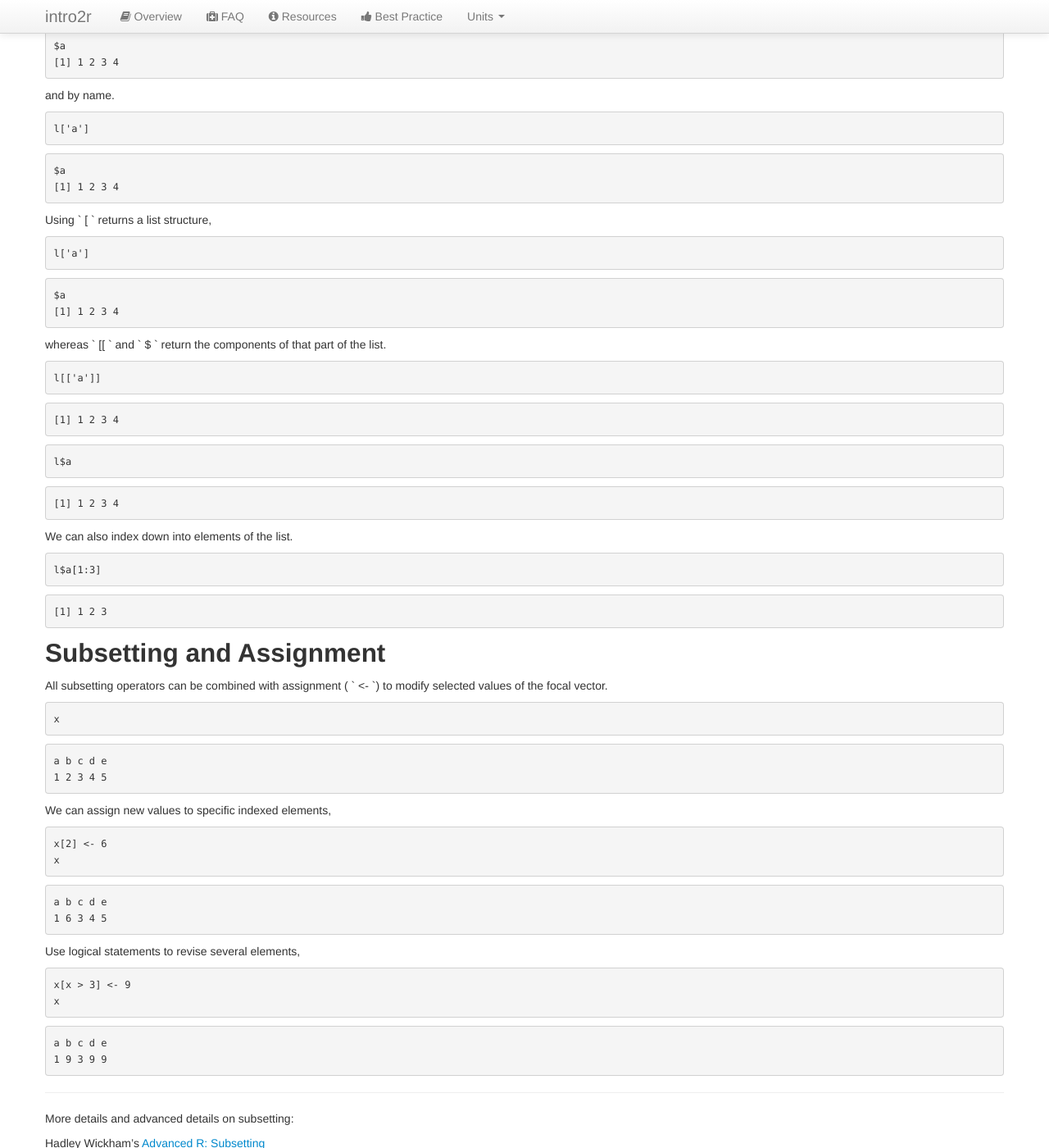
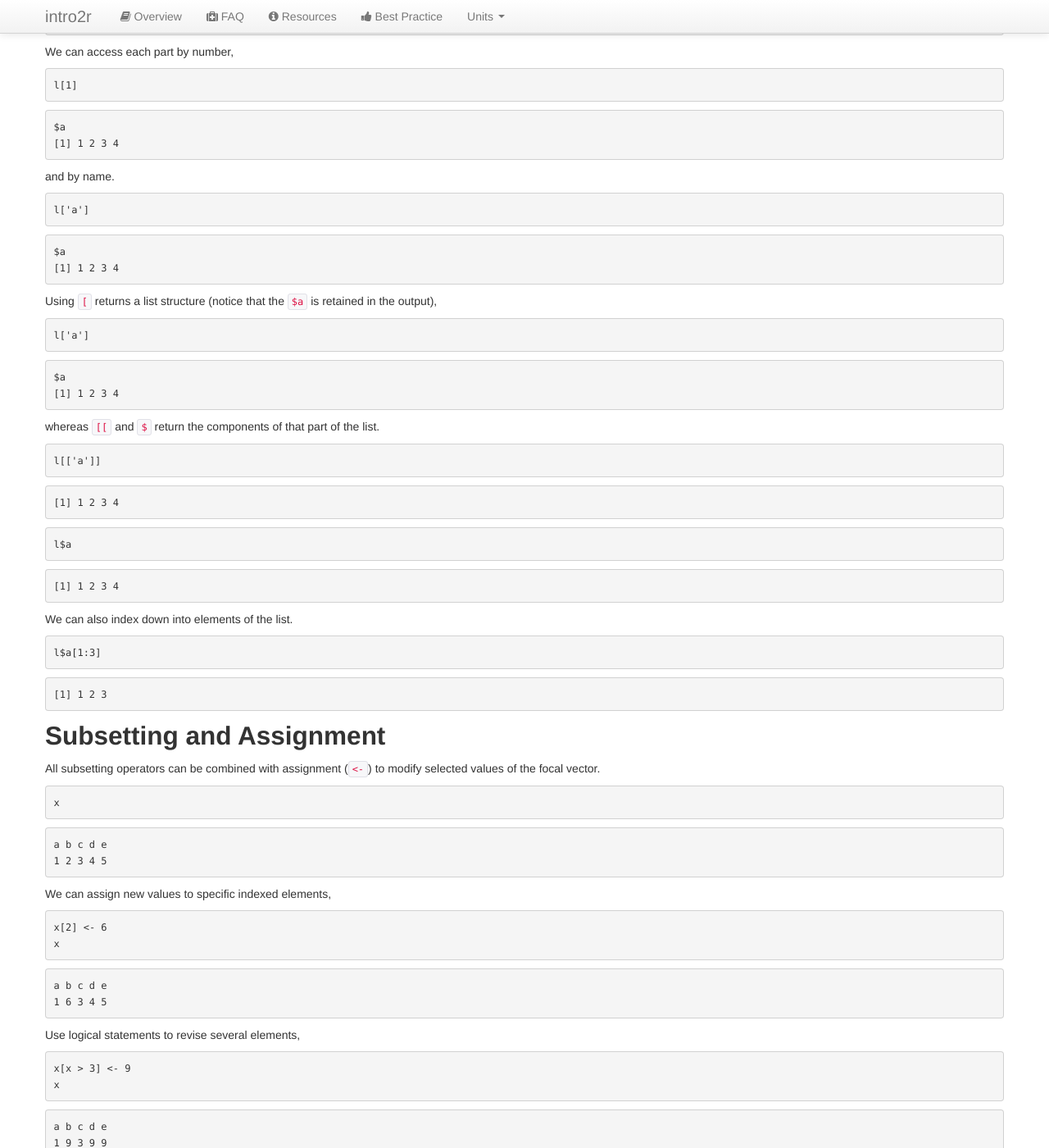
Before and after one commit to intro2r/intro2r, a Jekyll site: the page built from unit2/subsetting-and-indexing.md, in a window 1280 px wide and 1400 px high, scrolled down 5806 px. Shown: the whole window at 82% size. Built offline with Jekyll 4.4.1, drawn with Linux system fonts in a browser that asks for light colours; some of the changed text lies outside the part shown.

Commit message:
Update subsetting-and-indexing.md

````diff
--- a/unit2/subsetting-and-indexing.md
+++ b/unit2/subsetting-and-indexing.md
@@ -164,7 +165,7 @@ m
 
 You can subset matrices (2d) and arrays (>2d) higher-dimensional structures very simply with an extension of the method
 used to index atomic vectors, by giving the 'coordinate' of each element, using brackets (`[`) as before, separated by commas.
-E.g., for a 2d matrix: ` [row, col] `.
+E.g., for a 2d matrix: `[row, col]`.
 
 ```r
 m[1, 1]
@@ -196,7 +198,7 @@ As with atomic vectors, we can use positive integers, negative integers, logical
 ## Subsetting data frames
 
 ```r
-df <- data.frame(sample_id = c('i', 'ii', 'iii', 'iv'), x = c(1,2,3,4), y = c(5, 6, 7, 8))
+df <- data.frame(sample_id = c('i', 'ii', 'iii', 'iv'), x = c(1, 2, 3, 4), y = c(5, 6, 7, 8))
 df
 ```
 ```
@@ -266,7 +271,7 @@ df['x']
 4 4
 ```
 
-### Other operators: `[ ` vs ` [[ ` and ` $ `
+### Other operators: ` [ ` vs ` [[ ` and ` $ `
 
 As we saw above, we can subset a dataframe and maintain the dataframe (i.e., list) structure.
 ```r
@@ -280,7 +285,7 @@ df['x']
 4 4
 ```
 
-The use of ` [[ ` and  ` $ ` go 'one level down', pulling the components out and returning a vector from the data frame.
+The use of `[[` and  `$` go 'one level down', pulling the components out and returning a vector from the data frame.
 ```r
 df[['x']]
 ```
@@ -290,7 +295,7 @@
 Notice that the column names are not retained here.
 
 
-` $ ` is essentally short-hand for ` [[ `.
+`$` is essentally short-hand for `[[`.
 ```r
 df$x
 ```
@@ -329,10 +334,10 @@ df[df['x'] > 2, ]
 Subsetting lists works similarly to vectors and dataframes.
 
 ```r
- l <- list(a = 1:4,
-           b = c('i', 'i', 'ii', 'ii'),
-           c = c(1.1, 2.2, 3.3, 4.4)
-           )
+l <- list(a = 1:4,
+          b = c('i', 'i', 'ii', 'ii'),
+          c = c(1.1, 2.2, 3.3, 4.4)
+          )
 l
 ```
 ```
@@ -366,7 +371,7 @@ $a
 ```
 
 
-Using ` [ ` returns a list structure,
+Using `[` returns a list structure (notice that the `$a` is retained in the output),
 
 ```r
 l['a']
@@ -376,7 +381,7 @@ $a
 [1] 1 2 3 4
 ```
 
-whereas ` [[ ` and ` $ ` return the components of that part of the list.
+whereas `[[` and `$` return the components of that part of the list.
 ```r
 l[['a']]
 ```
@@ -403,7 +408,7 @@ l$a[1:3]
 
 ## Subsetting and Assignment
 
-All subsetting operators can be combined with assignment ( ` <- `) to modify selected values of the focal vector.
+All subsetting operators can be combined with assignment (`<-`) to modify selected values of the focal vector.
 
 ```r
 x
````
Also changed, not shown: other parts of unit2/subsetting-and-indexing.md (+11 -6 lines).
